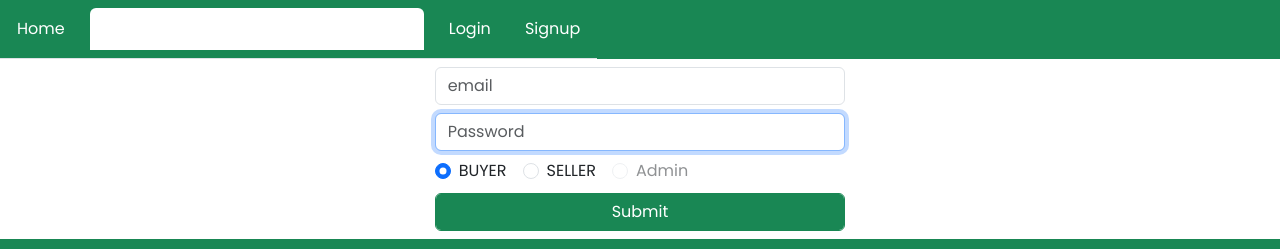
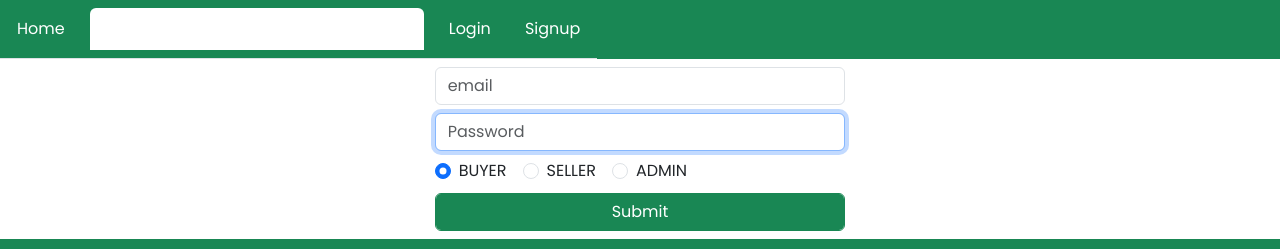
Before and after one commit to yashbabiya/vintage-house-client, a React (Create React App) app: page /login in a window 1280 px wide. Shown: the top 249 px of the page. Built offline with nearby package versions, Linux system fonts and the light colour scheme; no server answers.

Commit message:
Sign up api called

```diff
--- a/package.json
+++ b/package.json
@@ -6,6 +6,7 @@
     "@testing-library/jest-dom": "^5.16.5",
     "@testing-library/react": "^13.4.0",
     "@testing-library/user-event": "^13.5.0",
+    "axios": "^1.3.1",
     "react": "^18.2.0",
     "react-dom": "^18.2.0",
     "react-redux": "^8.0.5",
--- /dev/null
+++ b/src/backend.js
@@ -0,0 +1 @@
+export const API = process.env.REACT_APP_BACKEND;
--- a/src/pages/Login.js
+++ b/src/pages/Login.js
@@ -9,9 +9,9 @@ export default function Login() {
         dispatch({
             type:"LOGIN",
             payload:{
-                username:"yash",
-                email:"",
-                role:"BUYER"
+                email,
+                password,
+                role
             }
         })
         console.log("user",user);
@@ -22,19 +22,22 @@ export default function Login() {
 
     email: "",
     password: "",
+    role:"BUYER"
 
 
   });
+
+
   const handleChanges = (differentParam) => (event) => {
     setValues({ ...values, [differentParam]: event.target.value });
   };
-  var {  email, password } = values
+  var {  email, password,role } = values
+  console.log(role)
   const handleSubmit = () => { }
   return (
     <div className="row">
     <div className="col-lg-4 col-md-12 col-sm-12 offset-lg-4">
       <form>
-
         <input
           value={email}
           onChange={handleChanges("email")}
@@ -54,16 +57,16 @@ export default function Login() {
           autoFocus
         />
         <div className="form-check form-check-inline">
-          <input className="form-check-input" type="radio" name="inlineRadioOptions" id="inlineRadio1" value="option1" checked />
+          <input className="form-check-input" type="radio" name="role" id="inlineRadio1" value="BUYER"  checked={role === 'BUYER'} onChange={handleChanges("role")}/>
             <label className="form-check-label" for="inlineRadio1">BUYER</label>
         </div>
         <div className="form-check form-check-inline">
-          <input className="form-check-input" type="radio" name="inlineRadioOptions" id="inlineRadio2" value="option2" />
+          <input className="form-check-input" type="radio" name="role" id="inlineRadio2" value="SELLER" checked={role === 'SELLER'} onChange={handleChanges("role")}/>
             <label className="form-check-label" for="inlineRadio2">SELLER</label>
         </div>
         <div className="form-check form-check-inline">
-          <input className="form-check-input" type="radio" name="inlineRadioOptions" id="inlineRadio3" value="option3" disabled />
-            <label className="form-check-label" for="inlineRadio3">Admin</label>
+          <input className="form-check-input" type="radio" name="role" id="inlineRadio3" value="ADMIN" checked={role === 'ADMIN'} onChange={handleChanges("role")}/>
+            <label className="form-check-label" for="inlineRadio3">ADMIN</label>
         </div>
         <button className="btn btn-success my-2 form-control text-white" onClick={handleSubmit}>
           Submit
--- a/src/pages/Signup.js
+++ b/src/pages/Signup.js
@@ -1,23 +1,100 @@
+import axios from 'axios';
 import React, { useState } from 'react'
+
+import { API } from '../backend';
+
 
 
 export default function Signup() {
+
 
   const [values, setValues] = useState({
     name: "",
     email: "",
     password: "",
-    phone: ""
+    phone: "",
+    role: "BUYER",
+    warning: false,
+    success: false
 
   });
   const handleChanges = (differentParam) => (event) => {
-    setValues({ ...values, [differentParam]: event.target.value });
+
+    setValues({ ...values, [differentParam]: event.target.value, success:false,warning:false });
   };
-  var { name, email, password, phone } = values
-  const handleSubmit = () => { }
+  var { name, email, password, phone, role, warning, success } = values
+  const handleSubmit = e => {
+    e.preventDefault();
+
+    if (!name || !email || !password || !phone || !role) {
+      setValues({ ...values, warning: "Please enter all the required field..", success: false });
+      return;
+    }
+    if (!(/^\w+([\.-]?\w+)*@\w+([\.-]?\w+)*(\.\w{2,3})+$/.test(email))){
+      setValues({ ...values, warning: "Please enter valid email..", success: false });
+      return;
+    }
+
+    if (!phone.match(/^\d{10}$/)) {
+      setValues({ ...values, warning: "Please enter valid phone number..", success: false });
+      return;
+    }
+    if (password.length < 5) {
+      setValues({ ...values, warning: "Password length is min 5 letters..", success: false });
+      return;
+    }
+
+    const user = {
+      username:name,
+      email,role,password,phone
+    }
+
+    //POST method call
+    axios.post(`${API}/user/signup`,user)
+    .then(function (response) {
+      setValues({...values,warning:false,success:`${name} signedup successfully`})
+      console.log(response);
+    })
+    .catch(function (error) {
+
+      setValues({...values,success:false,warning:error.response.data})
+      console.log(error);
+    });
+
+
+    if(success){
+      //redirect to login page
+
+
+    }
+
+
+
+  }
+
+  const showWarningMessage = () => (
+    <div
+      className="alert alert-danger mt-3"
+      style={{ display: warning && !success ? "" : "none" }}
+    >
+      <h5>{warning}</h5>
+    </div>
+  )
+
+  const showSuccessMessage = () => (
+    <div
+      className="alert alert-success mt-3"
+      style={{ display: success && !warning ? "" : "none" }}
+    >
+      <h5>{success}</h5>
+    </div>
+  )
+
   return (
     <div className="row">
       <div className="col-lg-4 col-md-12 col-sm-12 offset-lg-4">
+        {showSuccessMessage()}
+        {showWarningMessage()}
         <form>
           <input
             value={name}
@@ -57,21 +134,22 @@ export default function Signup() {
             autoFocus
           />
           <div className="form-check form-check-inline">
-            <input className="form-check-input" type="radio" name="inlineRadioOptions" id="inlineRadio1" value="option1" checked />
-              <label className="form-check-label" for="inlineRadio1">BUYER</label>
+            <input className="form-check-input" type="radio" name="role" id="inlineRadio1" value="BUYER" checked={role === 'BUYER'} onChange={handleChanges("role")} />
+            <label className="form-check-label" for="inlineRadio1">BUYER</label>
           </div>
           <div className="form-check form-check-inline">
-            <input className="form-check-input" type="radio" name="inlineRadioOptions" id="inlineRadio2" value="option2" />
-              <label className="form-check-label" for="inlineRadio2">SELLER</label>
+            <input className="form-check-input" type="radio" name="role" id="inlineRadio2" value="SELLER" checked={role === 'SELLER'} onChange={handleChanges("role")} />
+            <label className="form-check-label" for="inlineRadio2">SELLER</label>
           </div>
           <div className="form-check form-check-inline">
-            <input className="form-check-input" type="radio" name="inlineRadioOptions" id="inlineRadio3" value="option3" disabled />
-              <label className="form-check-label" for="inlineRadio3">Admin</label>
+            <input className="form-check-input" type="radio" name="role" id="inlineRadio3" value="ADMIN" disabled />
+            <label className="form-check-label" for="inlineRadio3">ADMIN</label>
           </div>
           <button className="btn btn-success my-2 form-control text-white" onClick={handleSubmit}>
             Submit
           </button>
         </form>
+
       </div>
     </div>
   )
```
Also changed, not shown: src/pages/Home.js (line endings or trailing spaces), 1 other file (tests, documents, lock files or other folders).
